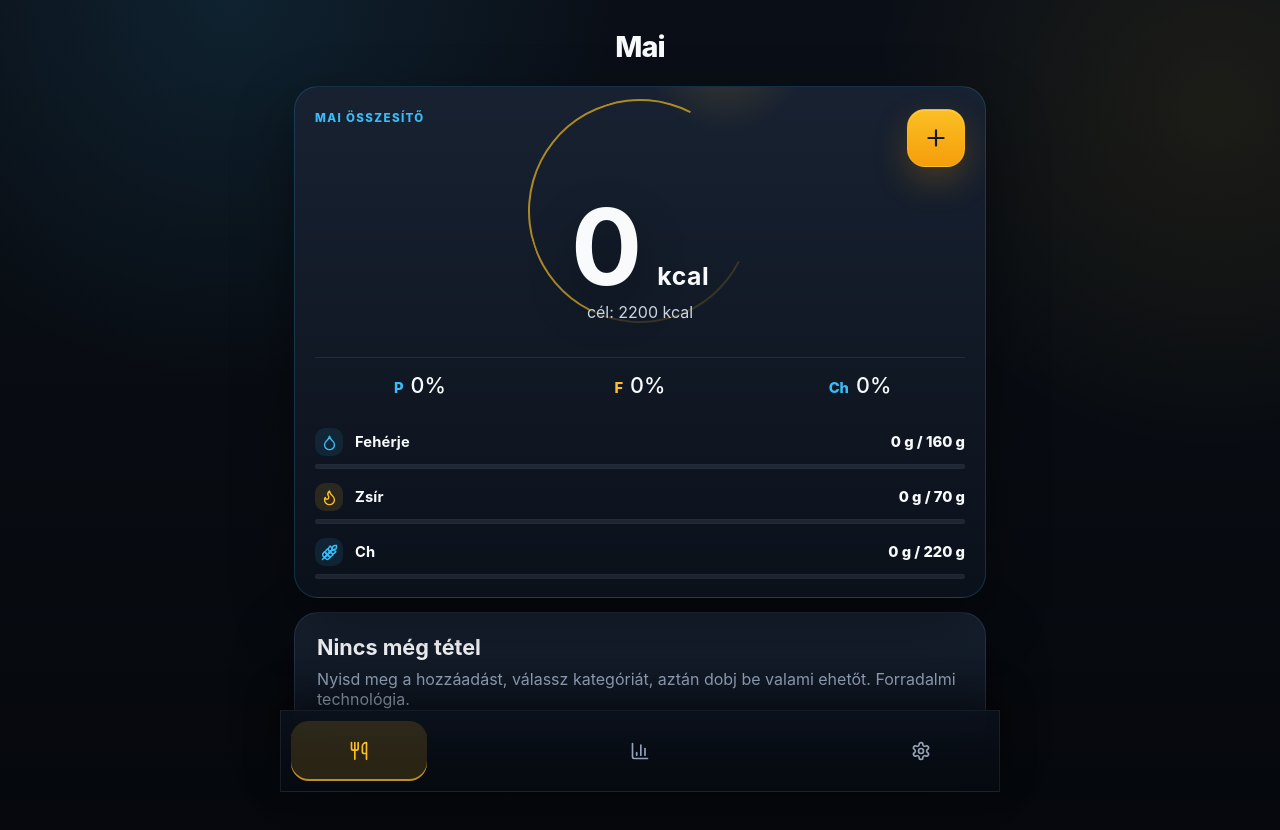
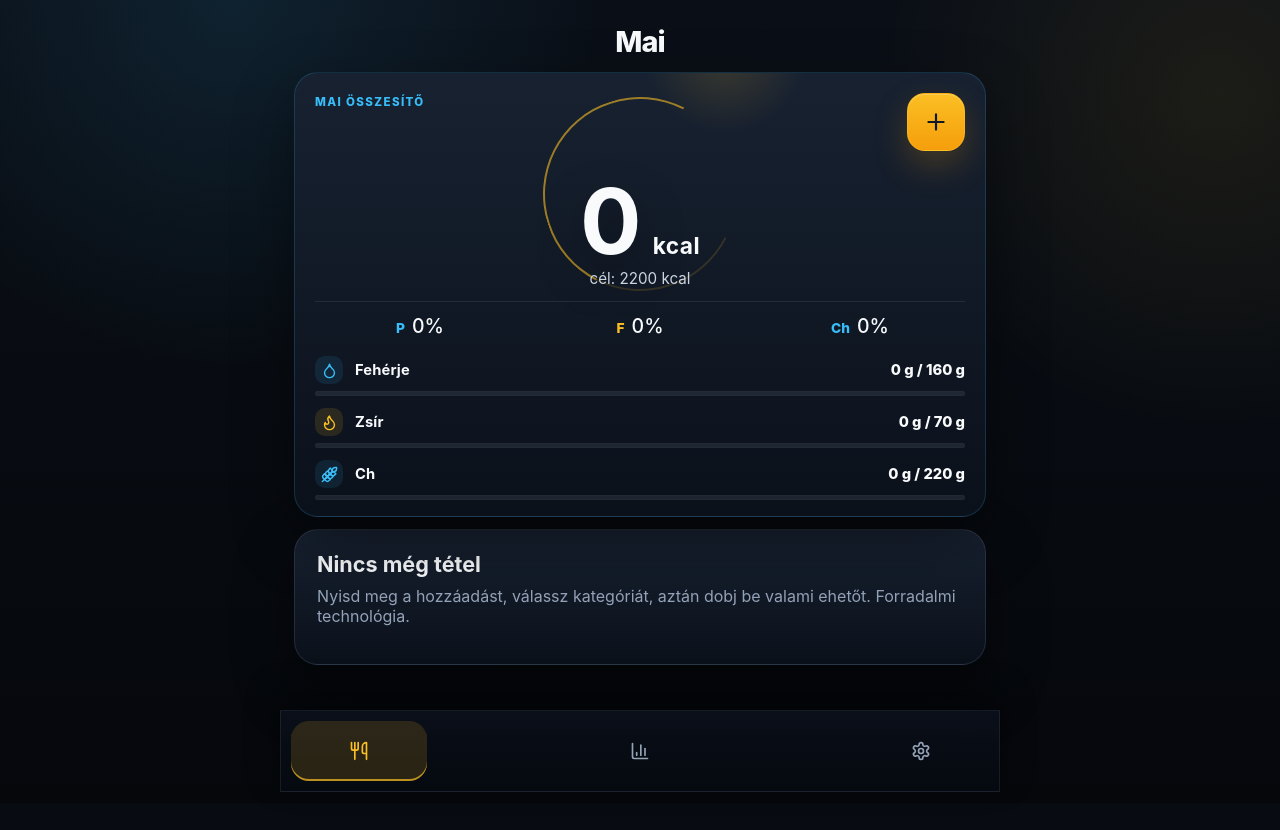
Before and after one commit to tonetttoman/makro-app, a React (Vite) app: page / in a window 1280 px wide. Shown: the top 830 px of the page. After the commit the page ends 803 px from the top, so only its background shows below. Built offline with nearby package versions, Linux system fonts and the light colour scheme.

Commit message:
Tighten daily hero and entry density

```diff
--- a/src/fixes.css
+++ b/src/fixes.css
@@ -244,9 +244,9 @@
 .app-header {
   display: grid;
   place-items: center;
-  min-height: 68px;
-  margin: 0 0 8px;
-  padding: 10px 0 4px;
+  min-height: 58px;
+  margin: 0 0 4px;
+  padding: 8px 0 2px;
 }
 
 .app-header h1 {
@@ -260,7 +260,15 @@
 }
 
 .summary {
-  padding: 22px 20px 18px !important;
+  padding: 20px 20px 16px !important;
+  margin-bottom: 12px !important;
+}
+
+.summary::before {
+  width: min(190px, 52vw) !important;
+  height: min(190px, 52vw) !important;
+  inset: 24px auto auto 50% !important;
+  opacity: 0.82 !important;
 }
 
 .summary-hero {
@@ -268,7 +276,7 @@
   z-index: 1;
   display: grid;
   gap: 8px;
-  min-height: 230px;
+  min-height: 196px;
   align-content: start;
 }
 
@@ -287,23 +295,23 @@
   display: flex;
   align-items: baseline;
   justify-content: center;
-  gap: 10px;
-  margin-top: 26px;
+  gap: 8px;
+  margin-top: 22px;
   color: var(--text);
   text-align: center;
 }
 
 .summary-kcal strong {
-  font-size: clamp(3.75rem, 17vw, 6.6rem);
+  font-size: clamp(3.4rem, 15vw, 5.7rem);
   font-weight: 720;
   line-height: 0.88;
-  letter-spacing: 0.05em;
+  letter-spacing: 0.035em;
   text-shadow: 0 18px 46px rgba(0, 0, 0, 0.34);
 }
 
 .summary-kcal span {
   color: var(--text);
-  font-size: clamp(1rem, 4.5vw, 1.55rem);
+  font-size: clamp(0.98rem, 4vw, 1.42rem);
   font-weight: 650;
   letter-spacing: 0.02em;
 }
@@ -313,7 +321,7 @@
   z-index: 1;
   margin: 0;
   color: var(--muted-strong);
-  font-size: 1rem;
+  font-size: 0.95rem;
   text-align: center;
 }
 
@@ -323,8 +331,8 @@
   display: grid;
   grid-template-columns: repeat(3, minmax(0, 1fr));
   gap: 10px;
-  margin: 18px 0 0;
-  padding: 14px 0 2px;
+  margin: 12px 0 0;
+  padding: 12px 0 0;
   border-top: 1px solid rgba(148, 163, 184, 0.14);
   color: var(--text);
 }
@@ -334,13 +342,13 @@
   align-items: baseline;
   justify-content: center;
   gap: 7px;
-  font-size: 1.35rem;
+  font-size: 1.22rem;
   font-weight: 500;
 }
 
 .summary-macro-ratio strong {
   color: var(--cyan);
-  font-size: 0.92rem;
+  font-size: 0.86rem;
   font-weight: 850;
 }
 
@@ -348,11 +356,17 @@
   color: var(--amber);
 }
 
+.summary-grid {
+  gap: 12px !important;
+  margin-top: 18px !important;
+}
+
 .metric__row {
   display: grid !important;
   grid-template-columns: 30px minmax(0, 1fr) auto;
   align-items: center !important;
   gap: 10px !important;
+  margin-bottom: 7px !important;
 }
 
 .metric__icon {
@@ -385,16 +399,16 @@
 /* Larger mobile-card treatment for the daily entry list. */
 .daily-entry-panel {
   display: grid;
-  gap: 12px;
-  margin-bottom: 14px;
-  padding: 0;
+  gap: 10px;
+  margin-bottom: 18px;
+  padding: 0 2px 8px;
 }
 
 .daily-entry-header {
   display: grid;
   grid-template-columns: minmax(0, 1fr);
-  gap: 12px;
-  padding: 4px 2px 0;
+  gap: 10px;
+  padding: 4px 0 0;
 }
 
 .daily-entry-header h2 {
@@ -437,18 +451,18 @@
 
 .daily-entry-list-modern {
   display: grid;
-  gap: 10px;
+  gap: 8px;
 }
 
 .daily-entry-item {
   position: relative;
   display: grid;
-  gap: 12px;
-  padding: 14px;
-  border: 1px solid rgba(56, 189, 248, 0.15);
-  border-radius: 22px;
-  background: linear-gradient(180deg, rgba(15, 23, 42, 0.88), rgba(8, 13, 22, 0.78));
-  box-shadow: 0 14px 32px rgba(0, 0, 0, 0.22), inset 0 1px 0 rgba(255, 255, 255, 0.025);
+  gap: 8px;
+  padding: 12px 13px;
+  border: 1px solid rgba(56, 189, 248, 0.13);
+  border-radius: 20px;
+  background: linear-gradient(180deg, rgba(15, 23, 42, 0.86), rgba(8, 13, 22, 0.78));
+  box-shadow: 0 12px 28px rgba(0, 0, 0, 0.2), inset 0 1px 0 rgba(255, 255, 255, 0.022);
 }
 
 .daily-entry-item.is-locked {
@@ -465,14 +479,14 @@
 
 .daily-entry-title-block {
   display: grid;
-  gap: 4px;
+  gap: 3px;
   min-width: 0;
 }
 
 .daily-entry-title-block h3 {
   margin: 0;
   color: var(--text);
-  font-size: 1.03rem;
+  font-size: 1.02rem;
   font-weight: 780;
   line-height: 1.15;
   letter-spacing: -0.025em;
@@ -480,49 +494,56 @@
 
 .daily-entry-title-block span {
   color: var(--muted);
-  font-size: 0.82rem;
+  font-size: 0.8rem;
   font-weight: 720;
 }
 
 .daily-entry-kcal {
   color: var(--text);
-  font-size: 1.02rem;
+  font-size: 0.98rem;
   font-weight: 840;
   white-space: nowrap;
 }
 
 .daily-entry-macros {
-  display: grid;
-  grid-template-columns: repeat(3, minmax(0, 1fr));
-  gap: 8px;
+  display: flex;
+  flex-wrap: wrap;
+  gap: 12px;
+  padding-right: 76px;
+  color: var(--muted-strong);
+  font-size: 0.78rem;
+  line-height: 1.2;
 }
 
 .daily-entry-macros span {
   display: inline-flex;
   align-items: baseline;
-  justify-content: center;
   gap: 5px;
-  min-height: 34px;
-  padding: 7px 8px;
-  border: 1px solid rgba(56, 189, 248, 0.14);
-  border-radius: 999px;
-  background: rgba(15, 23, 42, 0.64);
-  color: var(--text);
+  min-height: 0;
+  padding: 0;
+  border: 0;
+  border-radius: 0;
+  background: transparent;
+  color: var(--muted-strong);
   font-size: 0.78rem;
   font-weight: 820;
   white-space: nowrap;
 }
 
 .daily-entry-macros small {
-  color: var(--muted);
-  font-size: 0.62rem;
+  color: var(--cyan);
+  font-size: 0.68rem;
   font-weight: 900;
+}
+
+.daily-entry-macros span:nth-child(2) small {
+  color: var(--amber);
 }
 
 .daily-entry-actions {
   position: absolute;
-  right: 12px;
-  bottom: 12px;
+  right: 10px;
+  bottom: 10px;
   display: flex;
   gap: 6px;
 }
@@ -539,7 +560,7 @@
   grid-template-columns: 38px minmax(0, 1fr) auto 38px;
   align-items: end;
   gap: 8px;
-  padding: 12px;
+  padding: 10px;
   padding-right: 88px;
   border: 1px solid rgba(148, 163, 184, 0.11);
   border-radius: 18px;
@@ -608,6 +629,10 @@
     position: static;
     justify-content: flex-end;
   }
+
+  .daily-entry-macros {
+    padding-right: 0;
+  }
 }
 
 @media (min-width: 700px) {
```
